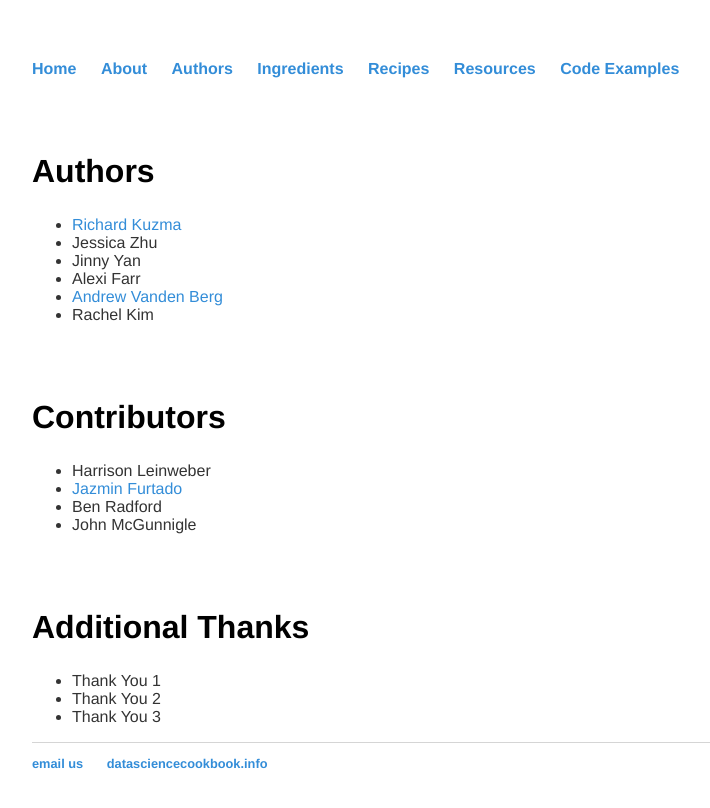
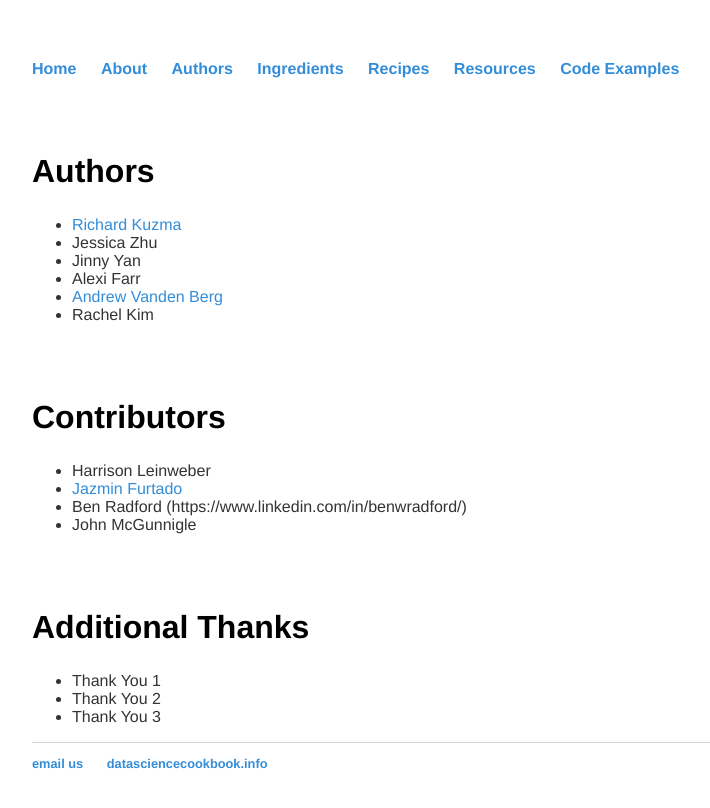
Before and after one commit to datasciencecookbook/datasciencecookbook.github.io, a Jekyll site: the page built from authors/index.md, in a window 1280 px wide. Shown: the top 808 px of the page, without its empty margins (160-870 px from the left). Built offline with Jekyll 4.4.1, drawn with Linux system fonts in a browser that asks for light colours; some of the changed lines change nothing that is shown.

Commit message:
Update index.md

```diff
--- a/authors/index.md
+++ b/authors/index.md
@@ -18,7 +18,7 @@ permalink: /authors/
 ## Contributors
 - Harrison Leinweber
 - [Jazmin Furtado](https://www.linkedin.com/in/jazmin-furtado-152996100)
-- Ben Radford
+- Ben Radford (https://www.linkedin.com/in/benwradford/)
 - John McGunnigle
 
 <br><br>
```
